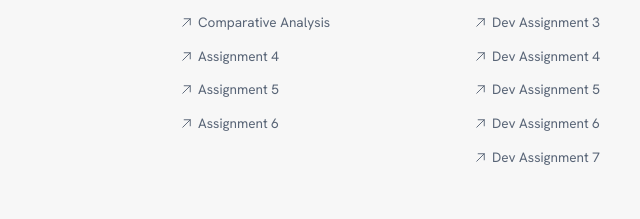
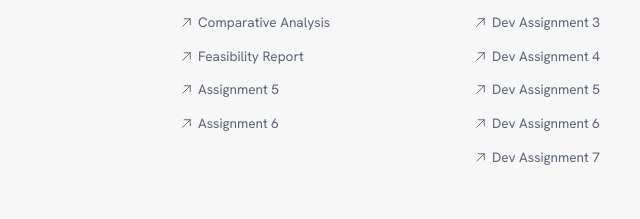
Before and after one commit to jjfong09/des157b, a website: page index.html in a window 1280 px wide. Shown: the part 527-746 px from the top of the page, 211-851 px from the left. Drawn offline with nearby package versions, Linux system fonts and the light colour scheme.

Commit message:
feasibility

```diff
--- a/index.html
+++ b/index.html
@@ -168,7 +168,7 @@
 						  <line x1="64" y1="192" x2="192" y2="64" fill="none" stroke="currentColor" stroke-linecap="round" stroke-linejoin="round" stroke-width="16"/>
 						  <polyline points="88 64 192 64 192 168" fill="none" stroke="currentColor" stroke-linecap="round" stroke-linejoin="round" stroke-width="16"/>
 						</svg>
-						<a href="#" target="_blank">Assignment 4</a>
+						<a href="Des157b_feasibility.pdf" target="_blank">Feasibility Report</a>
 					  </li>
 
 					  <li class="card-list-item">
```
Also changed, not shown: 1 other file.
